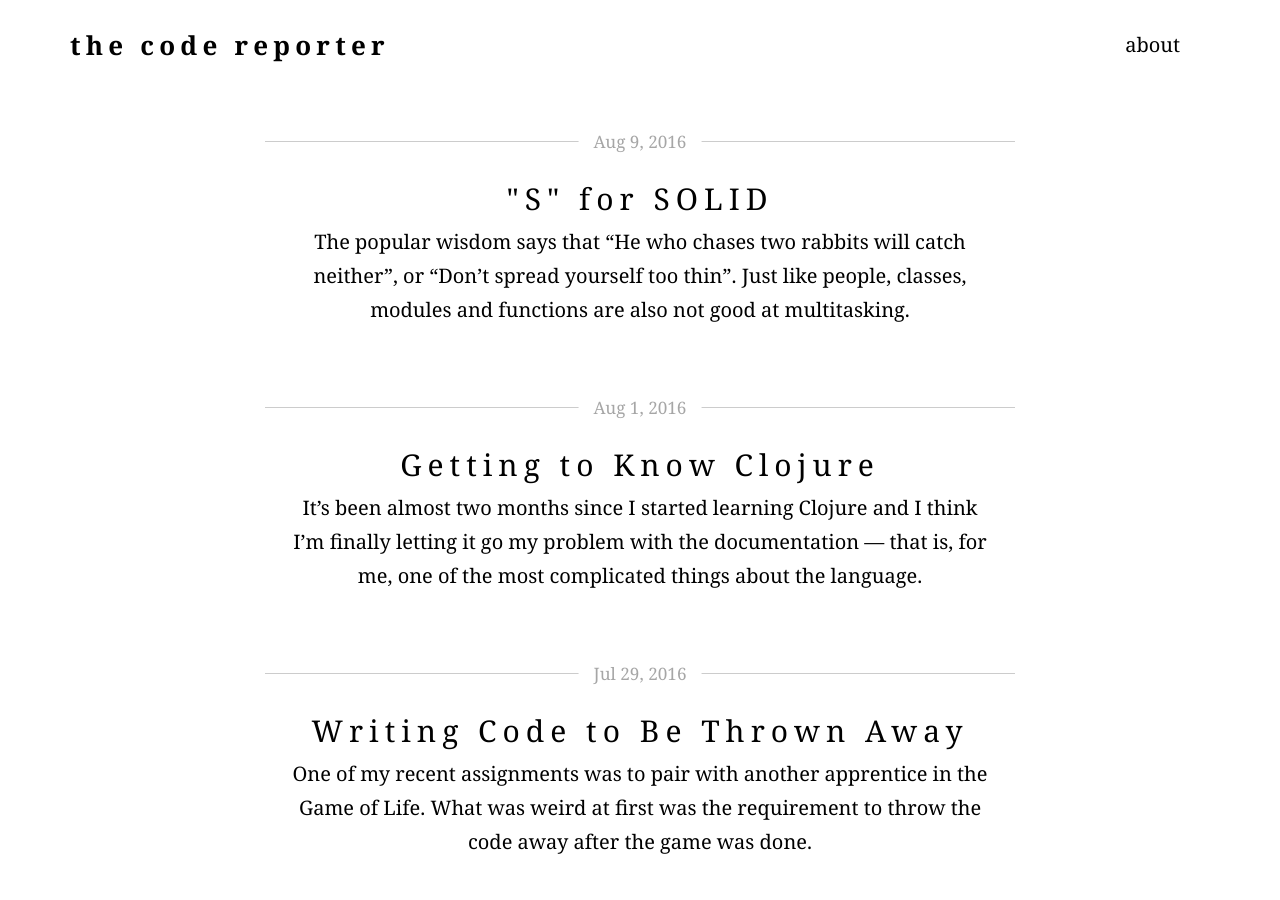
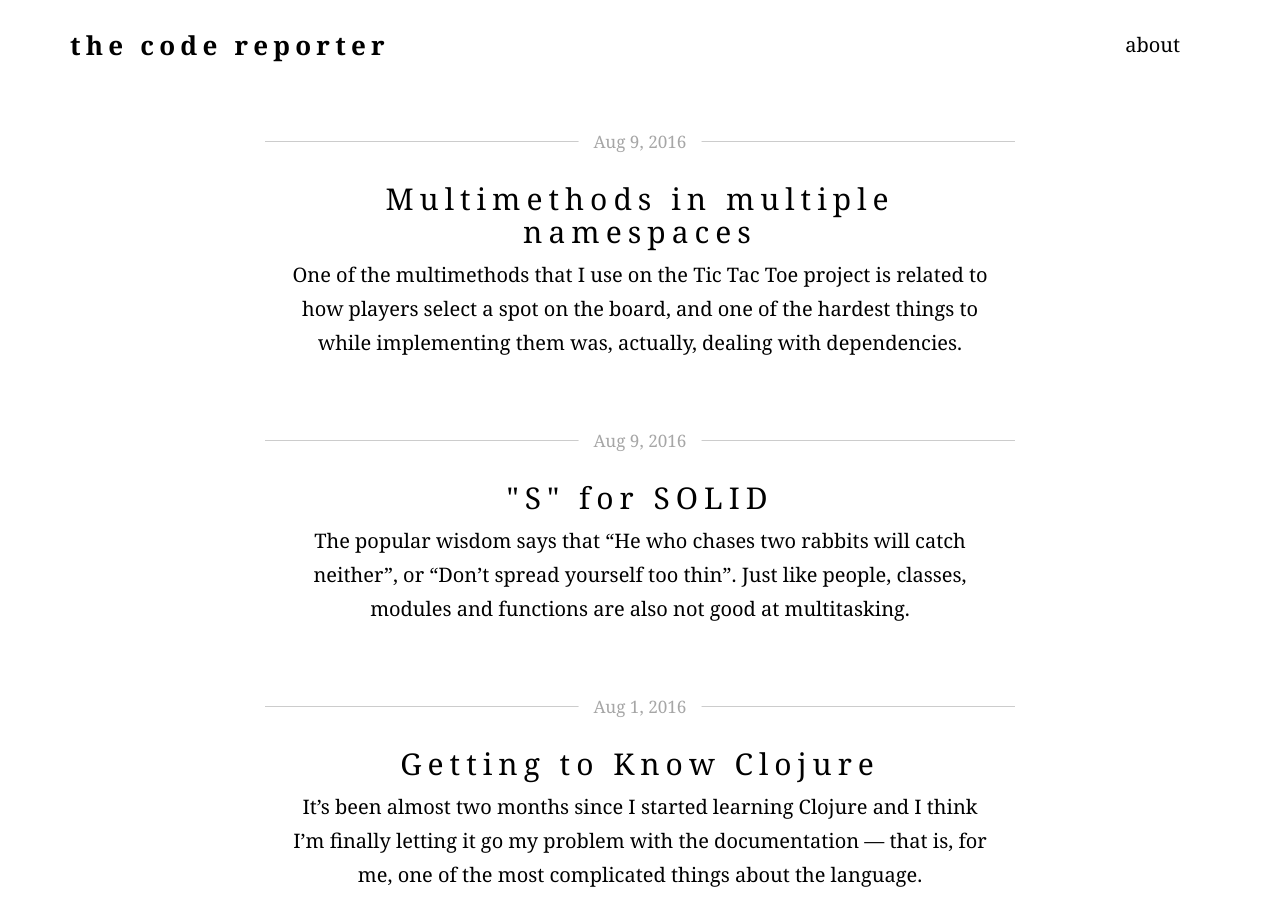
Before and after one commit to pwdd/pwdd.github.io, a Jekyll site: the page built from index.html, in a window 1280 px wide and 900 px high. Built offline with Jekyll 4.4.1, drawn with Linux system fonts in a browser that asks for light colours; nearby versions of some CDN libraries; some web fonts are replaced; some of the changed lines change nothing that is shown.

Commit message:
namespaces and multimethods

````diff
--- a/_posts/2016-07-01-implementing-polymorphic-clojure-functions.md
+++ b/_posts/2016-07-01-implementing-polymorphic-clojure-functions.md
@@ -104,3 +104,5 @@ After reordering files and namespaces, I came up with this solution:
                      (:opponent params)
                      (:depth params)))
 ```
+
+**This post has an [update](http://pwdd.github.io/posts/multimethods-in-multiple-namespaces)**
--- /dev/null
+++ b/_posts/2016-08-09-multimethods-in-multiple-namespaces.md
@@ -0,0 +1,73 @@
+---
+layout: post
+title:  "Multimethods in multiple namespaces"
+date:   2016-08-09 9:54:35 -0500
+category: apprenticeship
+tags: [clojure]
+---
+
+One of the multimethods that I use on the Tic Tac Toe project is related to how players select a spot on the board, and one of the hardest things to while implementing them was, actually, dealing with dependencies.<!--more--> I had to create a separated namespace, `ttt.get-spots` that would hold only `select-spot` and its methods.
+
+`ttt.get-spots` ended up depending on many other namespaces, mostly those related to each player. It needed `ttt.negamax` to handle the unbeatable computer, `ttt.prompt` to deal with the user input, among others. The `ttt.get-spots` was then required in the namespace that handle the game loop.
+
+## Separating concretion from abstraction
+
+My first thought was that, if I had the concretion (`defmethod`) separated from the abstraction (`defmulti`), I would end up using conditionals to call the methods: if player is unbeatable computer, use `ai/select-spot`, if player is user...
+
+I was wrong. It is possible to separate them and call only `select-spot`, without specifying the namespace that each method comes from, but only the one where `defmulti` is. Anything that uses `select-spot` needs to know only about the abstraction.
+
+Here is how the separation worked out:
+
+**get_spots.clj**
+
+```clojure
+(ns ttt.get-spots)
+
+(defmulti select-spot (fn [player & params] (:role player)))
+```
+
+**prompt.clj**
+
+```clojure
+(ns ttt.prompt
+  (:require [ttt.get-spots :refer [select-spot]]))
+
+(defmethod select-spot :human
+  [player params])
+```
+
+**negamax.clj**
+
+```clojure
+(ns ttt.negamax
+  (:require [ttt.get-spots :refer [select-spot]]))
+
+(defmethod select-spot :hard-computer
+  [player params])
+```
+
+**easy_computer.clj**
+
+```clojure
+(ns ttt.prompt
+  (:require [ttt.get-spots :refer [select-spot]]))
+
+(defmethod select-spot :human
+  [player params])
+```
+
+And the namespace that uses `select-spot`:
+
+```clojure
+(ns ttt.game-loop
+  (:require [ttt.get-spots :as spots]))
+
+(defn game-loop
+  [player params]
+  ; ...
+  (spots/select-spot player paramas))
+```
+
+## When to separate them
+
+I use multimethods in other situations, but I didn't separate them. One case is, for instance, the final message of the game, that also depends on what role the winner player has. The idea is that, when we want to protect those who use that namespace from the details of the implementation, we separate them. Otherwise, when the multimethod is more like an alternative syntax for `cond`, they can stay at the same place.
````
